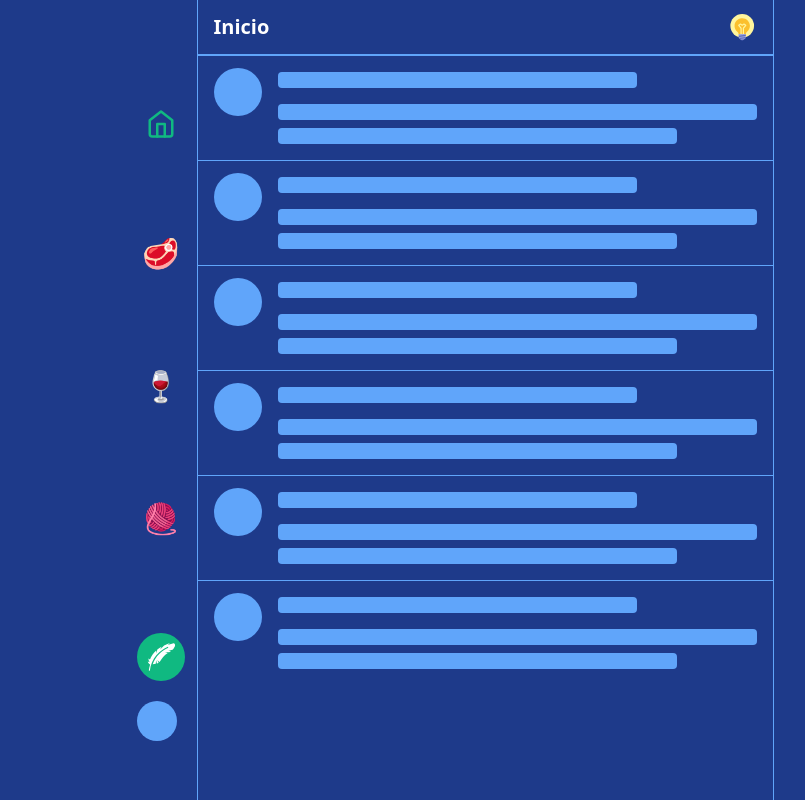
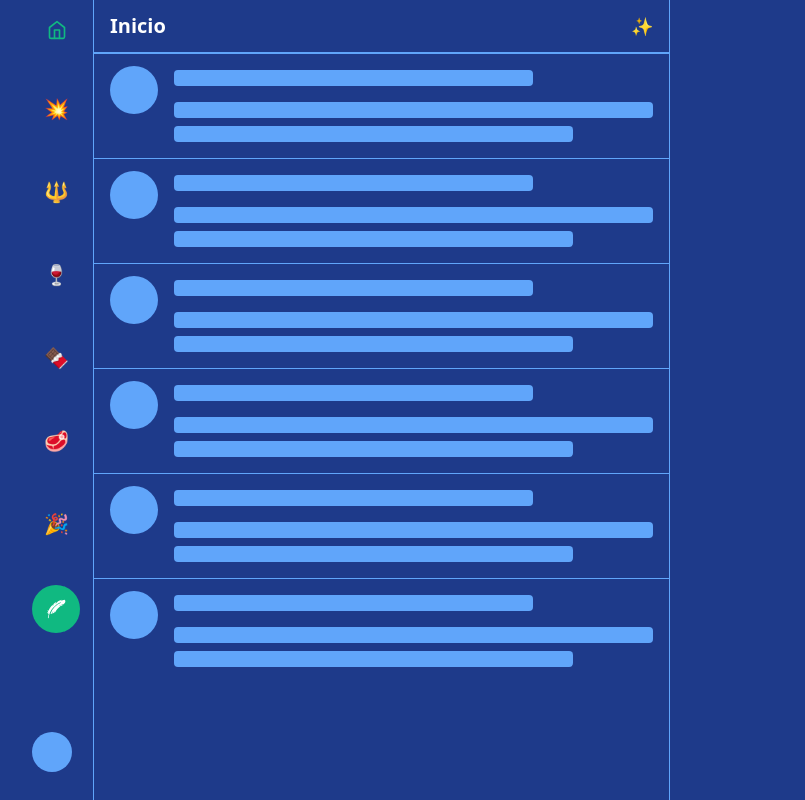
Before and after one commit to hecthorl/devtter, a Next.js app: page /home in a window 1280 px wide. Shown: the whole page, without its empty margins (191-996 px from the left). Built offline with nearby package versions, Linux system fonts and the light colour scheme.

Commit message:
rebuild ui 3/6 (agregando AppBar)

```diff
--- a/components/AppBar.jsx
+++ b/components/AppBar.jsx
@@ -1,45 +1,79 @@
+import { GiFeather } from 'react-icons/gi'
 import Link from 'next/link'
-import { GiFeather } from 'react-icons/gi'
-import { FiHome } from 'react-icons/fi'
 import useUser from 'hooks/useUser'
+import AppBarItem from './AppBarItem'
 
 const AppBar = () => {
    const user = useUser()
    return (
-      <header className="fixed sm:sticky w-full sm:w-auto bottom-0 sm:top-0 sm:left-0 py-3 sm:px-3 bg-blue-900 border-t sm:border-r border-blue-400 text-3xl sm:border-t-0 sm:h-screen">
-         <ul className="w-full flex justify-around items-center sm:flex-col sm:justify-evenly h-4/5">
-            <li>
-               <Link href="/">
-                  <a>
-                     <FiHome className="pointer-events-none text-green-500" />
-                  </a>
-               </Link>
-            </li>
-            <li>
-               <span>🥩</span>
-            </li>
-            <li>
-               <span>🍷</span>
-            </li>
-            <li>
-               <span>🧶</span>
-            </li>
-         </ul>
-         <Link href="/compose/tweet">
-            <a className="icons-section">
-               <GiFeather className="pointer-events-none" />
-            </a>
-         </Link>
-         <div className="w-12 hidden sm:block sm:mt-5">
+      <header className="fixed sm:sticky w-full sm:w-auto bottom-0 sm:top-0 sm:left-0 py-3 sm:px-3 bg-blue-900 border-t sm:border-r border-blue-400 text-3xl sm:border-t-0 sm:h-screen sm:flex sm:flex-col sm:justify-between 2xl:max-w-251 2xl:w-full">
+         <nav className="w-full flex justify-around items-start sm:flex-col sm:justify-between h-4/5 text-xl font-semibold">
+            <AppBarItem
+               className="flex 2xl:gap-3 w-full justify-center 2xl:justify-start"
+               title="Inicio"
+               href="/"
+            />
+            <AppBarItem
+               className="flex 2xl:gap-3 w-full justify-center 2xl:justify-start"
+               title="Explorar"
+               href="/"
+               icon="💥"
+            />
+            <AppBarItem
+               className="flex 2xl:gap-3 w-full justify-center 2xl:justify-start"
+               title="Notificaciones"
+               href="/"
+               icon="🔱"
+            />
+            <AppBarItem
+               className="flex 2xl:gap-3 w-full justify-center 2xl:justify-start"
+               title="Mensajes"
+               href="/"
+               icon="🍷"
+            />
+            <AppBarItem
+               className="sm:flex gap-3 w-full hidden justify-center 2xl:justify-start"
+               title="Lista"
+               href="/"
+               icon="🍫"
+            />
+            <AppBarItem
+               className="sm:flex gap-3 w-full hidden justify-center 2xl:justify-start"
+               title="Perfil"
+               href="/"
+               icon="🥩"
+            />
+            <AppBarItem
+               className="sm:flex gap-3 w-full hidden justify-center 2xl:justify-start"
+               title="Más opciones"
+               href="/"
+               icon="🎉"
+            />
+            <Link href="/compose/tweet">
+               <a className="icons-section">
+                  <GiFeather className="pointer-events-none 2xl:hidden" />
+                  <span className="hidden 2xl:inline text-base font-bold">
+                     Devittear
+                  </span>
+               </a>
+            </Link>
+         </nav>
+         <div className="hidden sm:block sm:mt-5 2xl:flex 2xl:w-full 2xl:items-center gap-3 sm:pb-4 2xl:p-2 2xl:hover:bg-green-600 hover:bg-opacity-20 2xl:rounded-full 2xl:cursor-pointer transition-colors">
             {user?.avatar ? (
                <img
                   src={user.avatar}
                   alt="user avatar"
-                  className="rounded-full"
+                  className="rounded-full w-12"
                />
             ) : (
                <div className="rounded-full bg-blue-400 h-10 w-10"></div>
             )}
+            <div className="hidden 2xl:block text-sm w-full">
+               <div>{user?.username}</div>
+               <div className="text-white text-opacity-50">
+                  @{user?.username.replace(' ', '_')}
+               </div>
+            </div>
          </div>
       </header>
    )
--- /dev/null
+++ b/components/AppBarItem.jsx
@@ -0,0 +1,22 @@
+import Link from 'next/link'
+import { FiHome } from 'react-icons/fi'
+
+const AppBarItem = ({ icon, title, href, className }) => {
+   return (
+      <Link href={href}>
+         <a
+            className={
+               className +
+               ' hover:bg-green-600 hover:bg-opacity-20 px-3 py-2 rounded-full group transition-colors'
+            }
+         >
+            {icon || <FiHome className="pointer-events-none text-green-500" />}
+            <span className="hidden 2xl:block group-hover:text-green-500 transition-colors">
+               {title}
+            </span>
+         </a>
+      </Link>
+   )
+}
+
+export default AppBarItem
--- a/components/TimeLine.jsx
+++ b/components/TimeLine.jsx
@@ -1,6 +1,5 @@
 import Devit from 'components/Devit'
 import SkeletonDevit from 'components/SkeletonDevit'
-import { FcIdea } from 'react-icons/fc'
 import useUser from 'hooks/useUser'
 
 const TimeLine = ({ devits }) => {
@@ -22,7 +21,9 @@ const TimeLine = ({ devits }) => {
             <span className="text-xl w-full ml-5 sm:ml-0 font-bold">
                Inicio
             </span>
-            <FcIdea className="text-3xl" />
+            <span role="figure" className="text-lg">
+               ✨
+            </span>
          </div>
          {devits.length ? (
             devits.map(item => {
--- a/pages/home/index.jsx
+++ b/pages/home/index.jsx
@@ -28,6 +28,7 @@ const Home = () => {
          <section className="bg-blue-900 text-white w-full flex justify-center">
             <AppBar />
             <TimeLine devits={timeLine} />
+            <div className="hidden xl:block w-52 h-full"></div>
          </section>
       </>
    )
--- a/styles/globals.css
+++ b/styles/globals.css
@@ -20,6 +20,6 @@
    }
 
    .icons-section {
-      @apply h-16 w-16 sm:w-12 sm:h-12 bg-green-500 absolute sm:static -top-20 right-4 rounded-full flex justify-center items-center;
+      @apply h-16 w-16 sm:w-12 sm:h-12 bg-green-500 absolute sm:static -top-20 right-4 rounded-full flex justify-center items-center 2xl:w-full;
    }
 }
--- a/tailwind.config.js
+++ b/tailwind.config.js
@@ -10,12 +10,16 @@ module.exports = {
          },
          margin: {
             71: '71px'
+         },
+         maxWidth: {
+            251: '251px'
          }
       },
       screens: {
          sm: '500px',
          md: '987px',
-         xl: '1280px'
+         xl: '1004px',
+         '2xl': '1282px'
       }
    },
    variants: {
```
